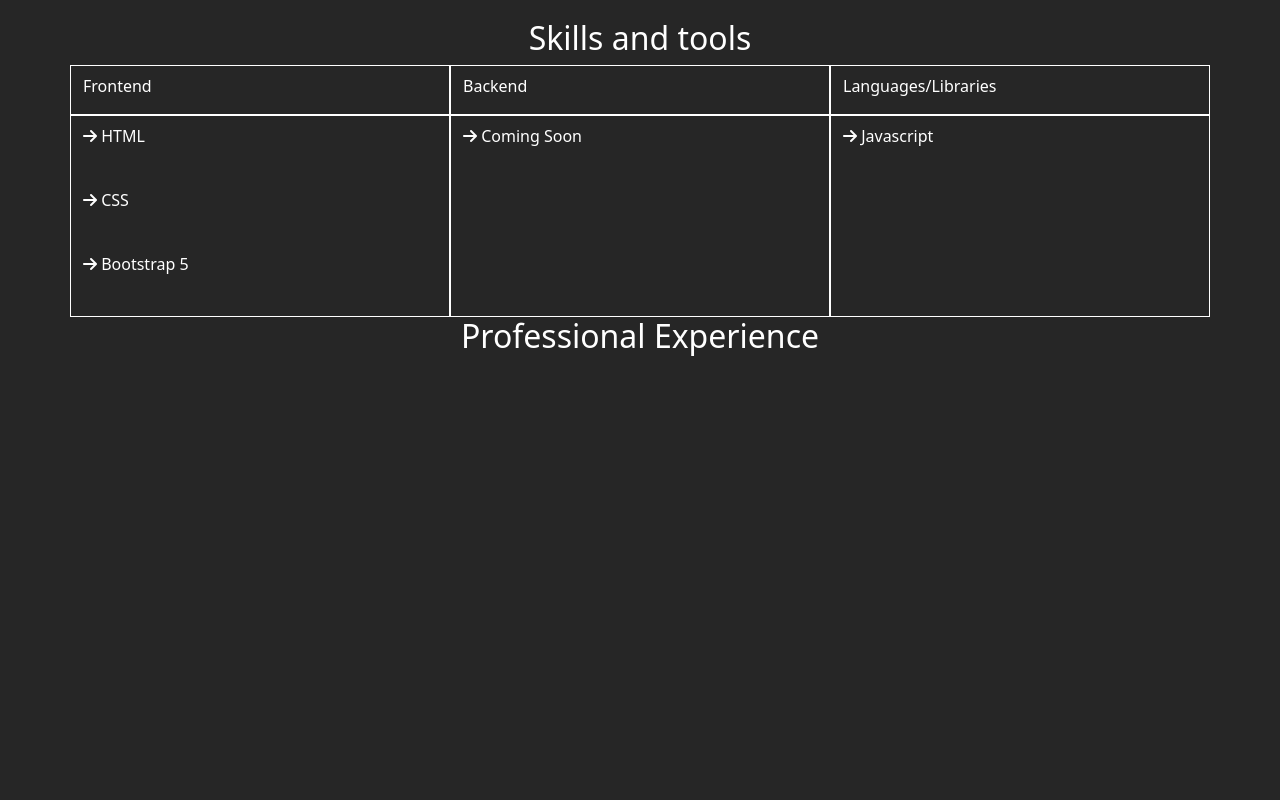
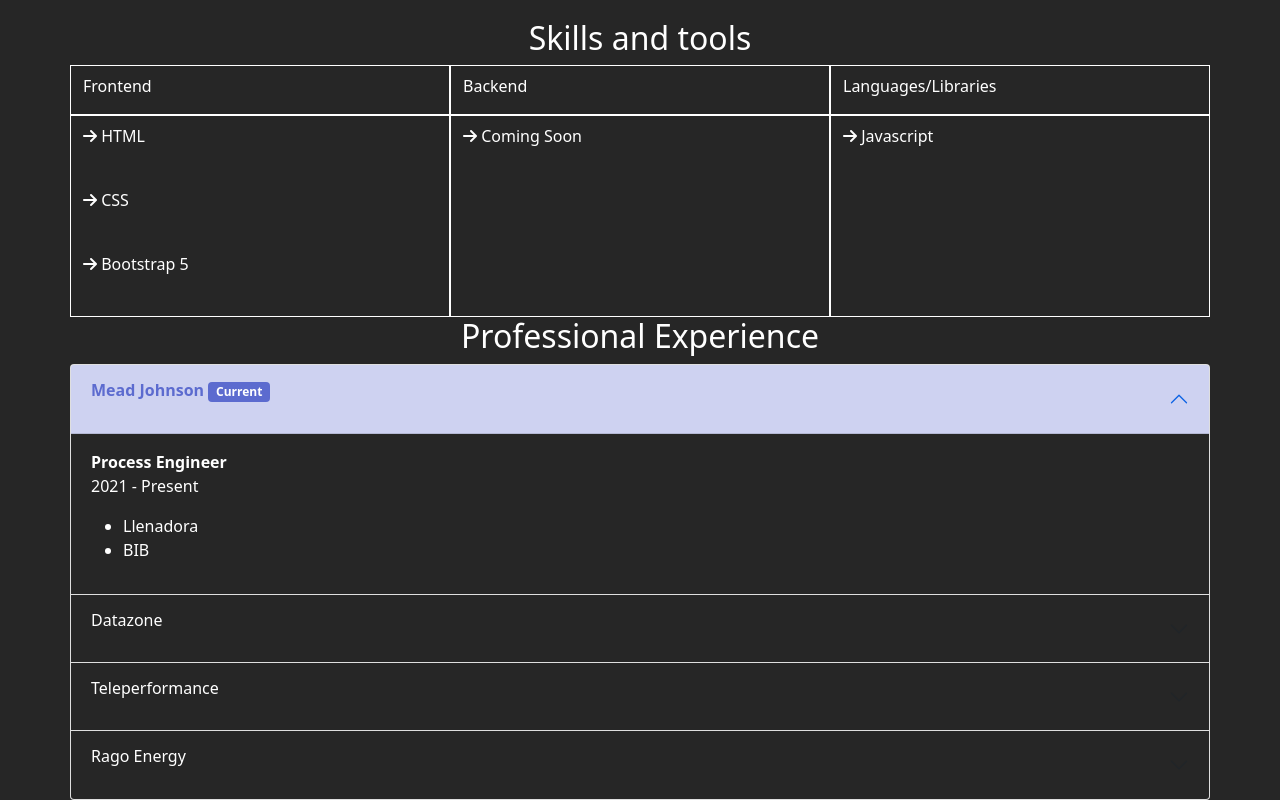
Before and after one commit to MarcoSoteloJ/WebDevCV, a plain HTML site: page index.html in a window 1280 px wide. Shown: the part 337-1137 px from the top of the page. Before the commit the page ends 800 px from the top, so only its background shows below. Drawn offline with nearby package versions, Linux system fonts and the light colour scheme.

Commit message:
Completed Accordion and functioning collapse navbar

```diff
--- a/index.html
+++ b/index.html
@@ -26,10 +26,10 @@
     <div class="container-fluid">
         <nav class="navbar navbar-expand-lg navbar-dark ">
           <a class="navbar-brand" href="">Marco Sotelo</a>
-          <button class="navbar-toggler" type="button" data-bs-toggle="collapse" data-bs-target="navbarSupportedContent" aria-controls="navbarSupportedContent" aria-expanded="false" aria-label="Toggle navigation">
+          <button class="navbar-toggler" type="button" data-bs-toggle="collapse" data-bs-target="#navbarSupportedContent" aria-controls="navbarSupportedContent" aria-expanded="false" aria-label="Toggle navigation">
             <span class="navbar-toggler-icon"></span>
           </button>
-          <div class=" collapse navbar-collapse justify-content-end" id="navbarSupportedContent">
+          <div class="collapse navbar-collapse justify-content-end" id="navbarSupportedContent">
             <ul class="navbar-nav ml-auto">
               <li class="nav-item">
                 <a class="nav-link" href="#footer">Home</a>
@@ -56,9 +56,9 @@
                 <button type="button" class="btn solid btn-">Download CV</button>
               </li>
             </ul>
-          </div>
+         </div>
         </nav>
-
+      </div>
     <!-- Title    -->
     <div class="titulo1">
         <h1>Hi I'm Marco</h1>
@@ -108,8 +108,74 @@
 
 
     <!-- Professional Experience -->
+
+
     <h2>Professional Experience</h2>
 
+    <div class="container profesional-accordion">
+    <div class="accordion" id="accordionPanelsStayOpenExample">
+      <div class="accordion-item">
+        <h2 class="accordion-header" id="panelsStayOpen-headingOne">
+          <button class="accordion-button" type="button" data-bs-toggle="collapse" data-bs-target="#accordion1" aria-expanded="true" aria-controls="panelsStayOpen-collapseOne">
+            <p>Mead Johnson <span class="badge solid"> Current </span></p>
+          </button>
+        </h2>
+        <div id="accordion1" class="accordion-collapse collapse show" aria-labelledby="panelsStayOpen-headingOne">
+          <div class="accordion-body">
+            <strong>Process Engineer</strong> <br>
+            <p> 2021 - Present</p>
+            <ul>
+              <li> Llenadora</li>
+              <li> BIB </li>
+            </ul>
+          </div>
+        </div>
+      </div>
+
+
+      <div class="accordion-item">
+        <h2 class="accordion-header" id="panelsStayOpen-headingTwo">
+          <button class="accordion-button collapsed" type="button" data-bs-toggle="collapse" data-bs-target="#accordion2" aria-expanded="false" aria-controls="panelsStayOpen-collapseTwo">
+            <p> Datazone </p>
+          </button>
+        </h2>
+        <div id="accordion2" class="accordion-collapse collapse" aria-labelledby="panelsStayOpen-headingTwo">
+          <div class="accordion-body">
+            <strong>Technical Analyst</strong> <br>
+            <p> 2021 - 2021 </p>
+          </div>
+        </div>
+    </div>
+
+
+
+    <div class="accordion-item">
+      <h2 class="accordion-header" id="panelsStayOpen-headingTwo">
+        <button class="accordion-button collapsed" type="button" data-bs-toggle="collapse" data-bs-target="#accordion3" aria-expanded="false" aria-controls="panelsStayOpen-collapseTwo">
+          <p>Teleperformance </p>
+        </button>
+      </h2>
+      <div id="accordion3" class="accordion-collapse collapse" aria-labelledby="panelsStayOpen-headingTwo">
+        <div class="accordion-body">
+          <strong>This is the second item's accordion body.</strong> It is hidden by default, until the collapse plugin adds the appropriate classes that we use to style each element. These classes control the overall appearance, as well as the showing and hiding via CSS transitions. You can modify any of this with custom CSS or overriding our default variables. It's also worth noting that just about any HTML can go within the <code>.accordion-body</code>, though the transition does limit overflow.
+        </div>
+      </div>
+    </div>
+
+
+    <div class="accordion-item">
+      <h2 class="accordion-header" id="panelsStayOpen-headingTwo">
+        <button class="accordion-button collapsed" type="button" data-bs-toggle="collapse" data-bs-target="#accordion4" aria-expanded="false" aria-controls="panelsStayOpen-collapseTwo">
+          <p>Rago Energy</p>
+        </button>
+      </h2>
+      <div id="accordion4" class="accordion-collapse collapse" aria-labelledby="panelsStayOpen-headingTwo">
+        <div class="accordion-body">
+          <strong>This is the second item's accordion body.</strong> It is hidden by default, until the collapse plugin adds the appropriate classes that we use to style each element. These classes control the overall appearance, as well as the showing and hiding via CSS transitions. You can modify any of this with custom CSS or overriding our default variables. It's also worth noting that just about any HTML can go within the <code>.accordion-body</code>, though the transition does limit overflow.
+        </div>
+      </div>
+    </div>
+    </div>
 
 
 
--- a/styles.css
+++ b/styles.css
@@ -39,6 +39,21 @@
   padding-top: 0.5rem;
 }
 
-ul li: :first-of-type {
-  list-style-type: <i class= "fa-solid fa-arrow-right" >;
+/* professional exp */
+
+.accordion-collapse,
+.accordion-button {
+  background-color: #262626;
+  text-align: left;
+  color: #fff;
 }
+
+.accordion-button:not(.collapsed) {
+  color: #5c6bcf;
+  background-color: #5c6bcf4d;
+  font-weight: bold;
+}
+
+.profesional-accordion {
+  padding: 0;
+}
```
